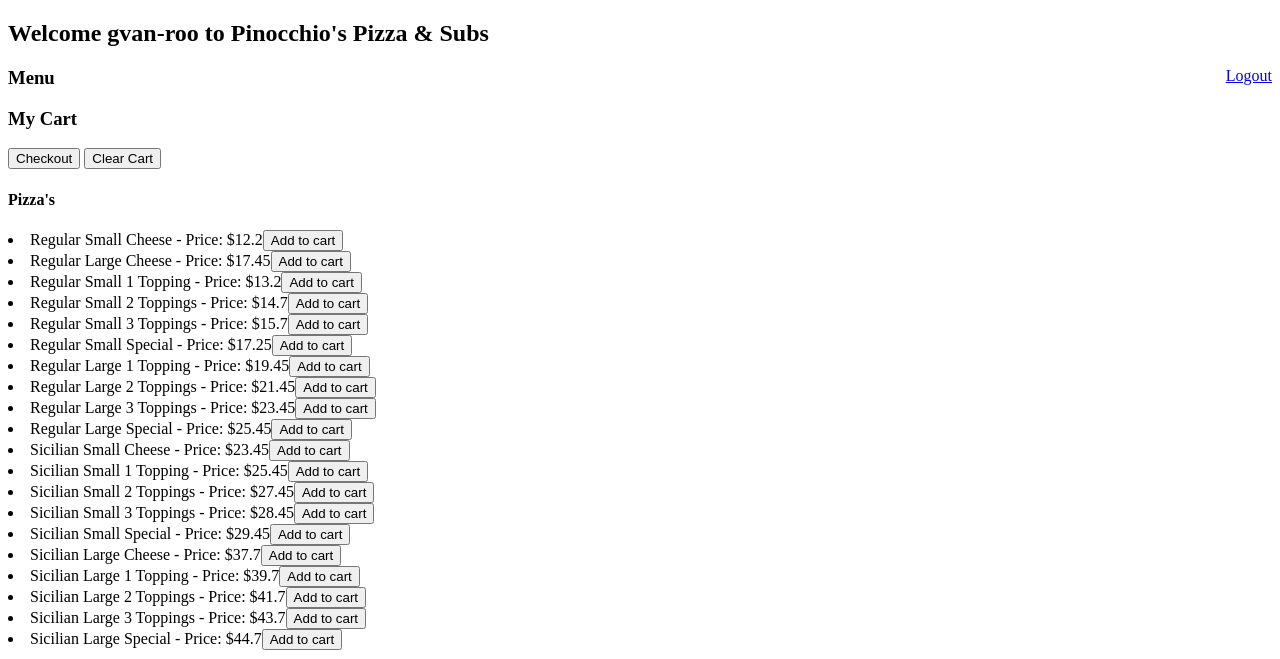
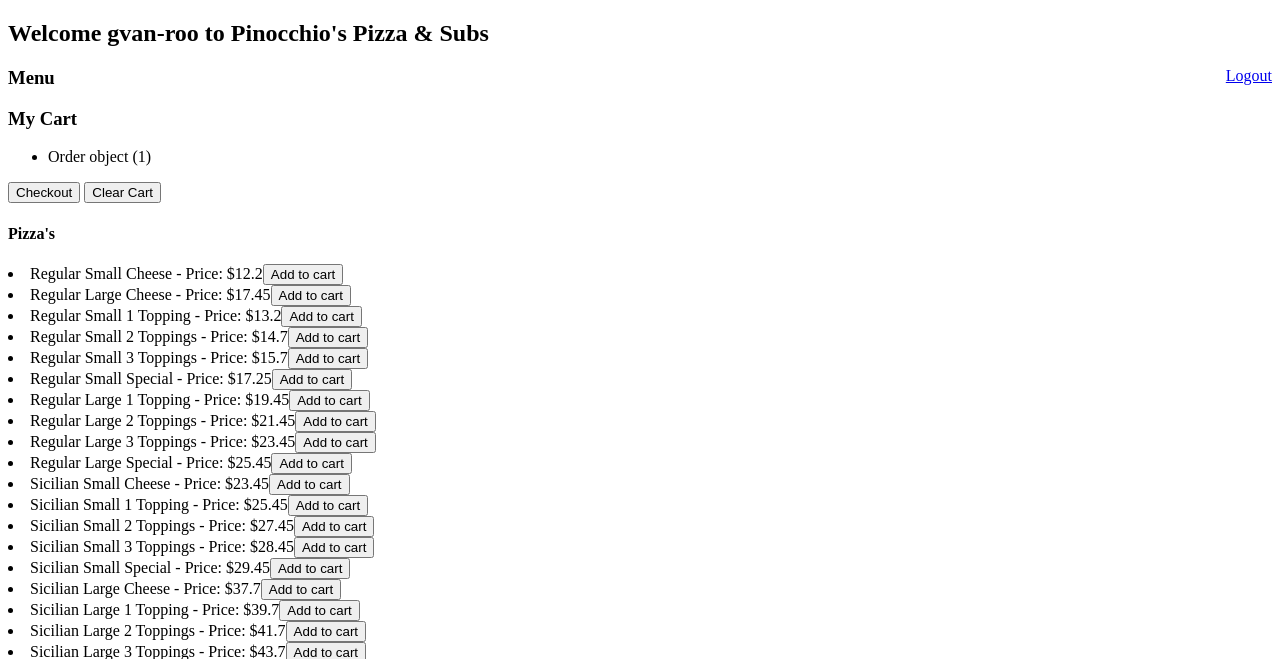
Before and after one commit to hilgardvr/cs50web, a Django app: page / in a window 1280 px wide. Shown: the top 659 px of the page. Run offline with Django 3.2, Linux system fonts and the light colour scheme; a user stored in the database is signed in; data comes from the database, SQL or seed files in the repository; tables that the repository leaves empty hold one stand-in row (values such as "Sample post").

Commit message:
wip changing toppings selection and adding completed order to db

```diff
--- a/project3/orders/admin.py
+++ b/project3/orders/admin.py
@@ -1,6 +1,6 @@
 from django.contrib import admin
 
-from .models import Size, PizzaType, PizzaTopping, Pizza, SubExtra, Sub, Pasta, Salad, Platter
+from .models import Size, PizzaType, PizzaTopping, Pizza, SubExtra, Sub, Pasta, Salad, Platter, Order
 
 admin.site.register(Size)
 admin.site.register(PizzaType)
@@ -11,4 +11,5 @@
 admin.site.register(Pasta)
 admin.site.register(Salad)
 admin.site.register(Platter)
+admin.site.register(Order)
 # Register your models here.
--- a/project3/orders/models.py
+++ b/project3/orders/models.py
@@ -68,7 +68,7 @@
     def __str__(self):
         return f"{self.platter} - Price: ${self.price}"
 
-class Orders(models.Model):
+class Order(models.Model):
     user = models.ForeignKey(User, on_delete=models.CASCADE)
     pizza = models.ManyToManyField(Pizza, blank=True, related_name="order_pizza")
     sub = models.ManyToManyField(Sub, blank=True, related_name="order_sub")
--- a/project3/orders/static/orders/main.js
+++ b/project3/orders/static/orders/main.js
@@ -16,16 +16,40 @@
 
 function getToppings(pizza) {
     document.querySelector("#getToppings").style.display = "block";
+    checked = document.querySelectorAll(".chk:checked");
+    console.log(pizza);
+    //const num = this.window.pizza.match(/\d/g).map(Number)[0];
     const num = pizza.match(/\d/g).map(Number)[0];
-    console.log(num);
+    if (checked.length === num) {
+        //console.log("selected:");
+        for (let check in checked) {
+            console.log(check);
+        }
+        addToOrder(pizza);
+        document.querySelector("#getToppings").style.display = "none";
+    }
+    //const num = pizza.match(/\d/g).map(Number)[0];
+    //console.log(num);
 }
 
-function keepCount() {
-    checked = document.querySelectorAll(".chk:checked");
-    if (checked.length > 3) {
-        console.log(this);
-        alert(this.window.pizza);
-    }
+function addToOrder(button) {
+    pizza = button.dataset.pizza;
+    const request = new XMLHttpRequest();
+        request.open("GET", "/add_to_order?" + pizza);
+        request.onload = () => {
+            const res = request.responseText;
+            alert("received from server: " + res);
+            if (pizza.includes("Topping")) {
+                getToppings(pizza);
+            }
+            cart = document.querySelector("#cart");
+            li = document.createElement('li');
+            li.innerHTML = pizza;
+            cart.append(li);
+            /* localCart.cartArray.push(pizza)
+            localStorage.setItem('cart', JSON.stringify(localCart)); */
+        }
+        request.send();
 }
 
 document.addEventListener('DOMContentLoaded', () => {
@@ -51,16 +75,7 @@
             } else if (button.id == "clearCart") {
                 clearLocal();
             } else {
-                pizza = button.dataset.pizza;
-                if (pizza.includes("Topping")) {
-                    getToppings(pizza);
-                }
-                cart = document.querySelector("#cart");
-                li = document.createElement('li');
-                li.innerHTML = pizza;
-                cart.append(li);
-                localCart.cartArray.push(pizza)
-                localStorage.setItem('cart', JSON.stringify(localCart));
+                addToOrder(button)
             }
         }
     });
--- a/project3/orders/templates/orders/index.html
+++ b/project3/orders/templates/orders/index.html
@@ -16,7 +16,11 @@
 
     <h3>My Cart</h3>
 
-    <ul id="cart"></ul>
+    <ul id="cart">
+        {% for order in orders %}
+            <li>{{ order }}</li>
+        {% endfor %}
+    </ul>
     <div id="checkout">
         <button id='submitCart'>Checkout</button>
         <button id='clearCart'>Clear Cart</button>
--- a/project3/orders/urls.py
+++ b/project3/orders/urls.py
@@ -6,5 +6,6 @@
     path("", views.index, name="index"),
     path("login", views.login_view, name="login"),
     path("logout", views.logout_view, name="logout"),
-    path("register", views.register_view, name="register")
+    path("register", views.register_view, name="register"),
+    path("add_to_order", views.add_to_order, name="add_to_order")
 ]
--- a/project3/orders/views.py
+++ b/project3/orders/views.py
@@ -4,7 +4,7 @@
 from django.shortcuts import render
 from django.urls import reverse
 
-from orders.models import Size, PizzaType, PizzaTopping, Pizza, SubExtra, Sub, Pasta, Salad, Platter, Orders
+from orders.models import Size, PizzaType, PizzaTopping, Pizza, SubExtra, Sub, Pasta, Salad, Platter, Order
 
 # Create your views here.
 def index(request):
@@ -17,7 +17,8 @@
             "subextras": SubExtra.objects.all(),
             "pastas": Pasta.objects.all(),
             "salads": Salad.objects.all(),
-            "platters": Platter.objects.all()
+            "platters": Platter.objects.all(),
+            "orders": Order.objects.all()
         }
         return render(request, "orders/index.html", context)
     else:
@@ -56,3 +57,8 @@
         return HttpResponseRedirect(reverse("index"))
     else:
         return render(request, "orders/login.html", { "message": "Invalid signup credentials"})
+
+def add_to_order(request):
+    user = request.user
+    print(user.id)
+    return HttpResponse(user.id)
```
Also changed, not shown: project3/db.sqlite3, project3/orders/migrations/0007_auto_20181111_0823.py (added).
